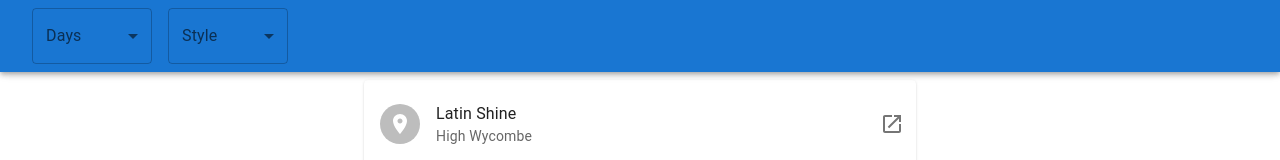
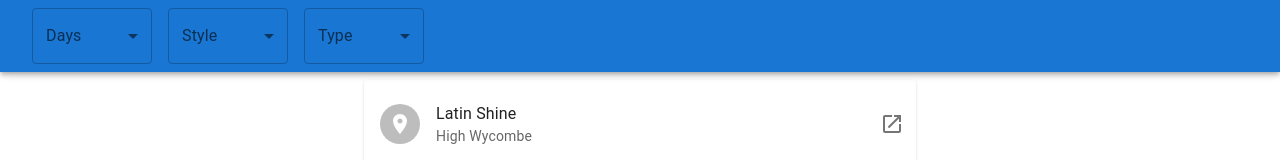
Before and after one commit to PaoloMura/dance-events, a React (Create React App) app: page / in a window 1280 px wide. Shown: the top 160 px of the page. Built offline with nearby package versions, Linux system fonts and the light colour scheme.

Commit message:
added type filter

```diff
--- a/src/App.js
+++ b/src/App.js
@@ -6,11 +6,19 @@ import React from "react";
 function App() {
   const [days, setDays] = React.useState([]);
   const [style, setStyle] = React.useState("");
+  const [type, setType] = React.useState("");
 
   return (
     <div>
-      <Header days={days} setDays={setDays} style={style} setStyle={setStyle} />
-      <EventList days={days} style={style} />
+      <Header
+        days={days}
+        setDays={setDays}
+        style={style}
+        setStyle={setStyle}
+        type={type}
+        setType={setType}
+      />
+      <EventList days={days} style={style} type={type} />
     </div>
   );
 }
--- a/src/components/EventList.jsx
+++ b/src/components/EventList.jsx
@@ -17,13 +17,14 @@ import PlaceIcon from "@mui/icons-material/Place";
 import OpenInNewIcon from "@mui/icons-material/OpenInNew";
 import CalendarMonthIcon from "@mui/icons-material/CalendarMonth";
 
-export default function EventList({ days, style }) {
+export default function EventList({ days, style, type }) {
   const filteredEvents = events
     .filter(
       (event) =>
         days.length === 0 || event.days.some((day) => days.includes(day))
     )
-    .filter((event) => style === "" || event.styles.includes(style));
+    .filter((event) => style === "" || event.styles.includes(style))
+    .filter((event) => type === "" || event.types.includes(type));
 
   return (
     <Container maxWidth="sm" sx={{ paddingY: (theme) => theme.spacing(2) }}>
--- a/src/components/Header.jsx
+++ b/src/components/Header.jsx
@@ -21,7 +21,14 @@ const allDays = [
   "Sunday",
 ];
 
-export default function Header({ days, setDays, style, setStyle }) {
+export default function Header({
+  days,
+  setDays,
+  style,
+  setStyle,
+  type,
+  setType,
+}) {
   const handleChangeDays = (event) => {
     const selectedDays = event.target.value;
     const selectDaysList =
@@ -31,6 +38,10 @@ export default function Header({ days, setDays, style, setStyle }) {
 
   const handleChangeStyle = (event) => {
     setStyle(event.target.value);
+  };
+
+  const handleChangeType = (event) => {
+    setType(event.target.value);
   };
 
   return (
@@ -73,6 +84,21 @@ export default function Header({ days, setDays, style, setStyle }) {
               <MenuItem value="Kizomba">Kizomba</MenuItem>
             </Select>
           </FormControl>
+
+          <FormControl sx={{ m: 1, minWidth: 120 }}>
+            <InputLabel id="type-label">Type</InputLabel>
+            <Select
+              labelId="type-label"
+              id="type-select"
+              value={type}
+              label="Type"
+              onChange={handleChangeType}
+            >
+              <MenuItem value="">Any</MenuItem>
+              <MenuItem value="classes">classes</MenuItem>
+              <MenuItem value="social">social</MenuItem>
+            </Select>
+          </FormControl>
         </Toolbar>
       </AppBar>
       <Toolbar />
```
